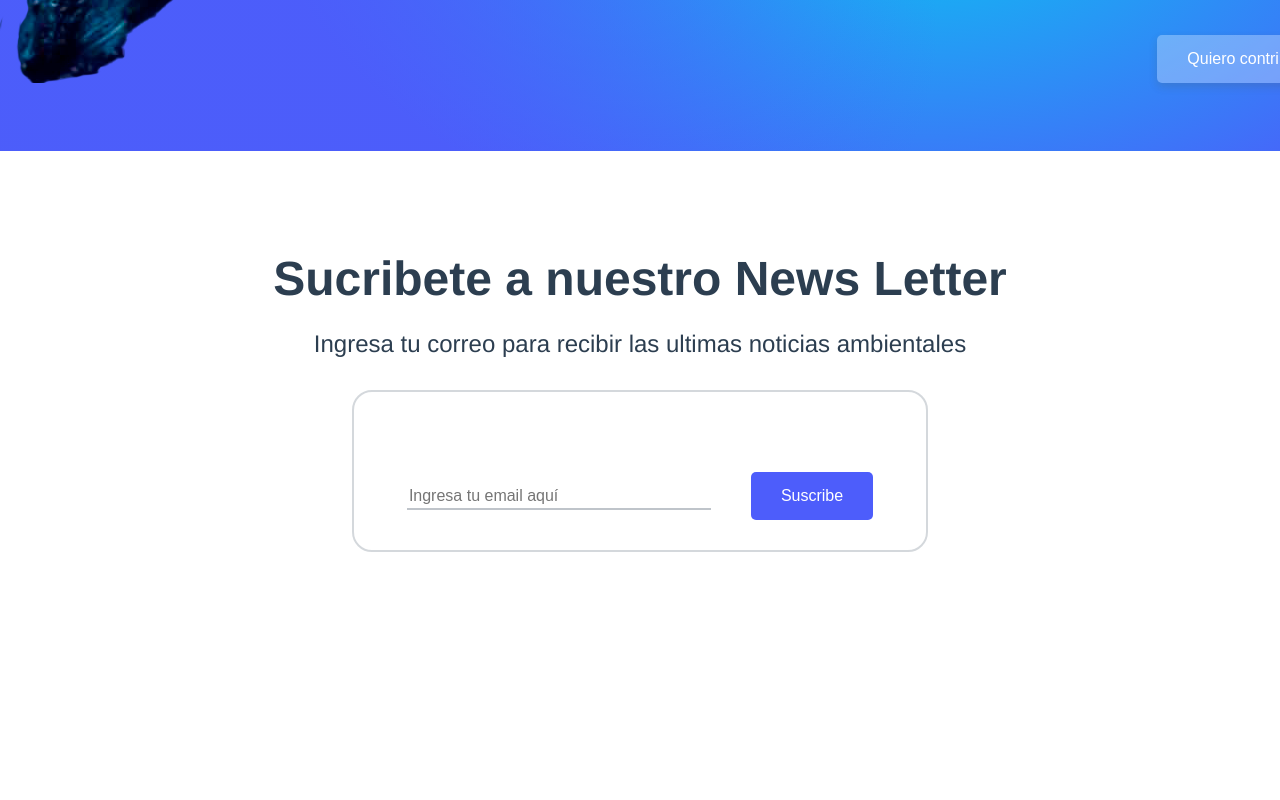
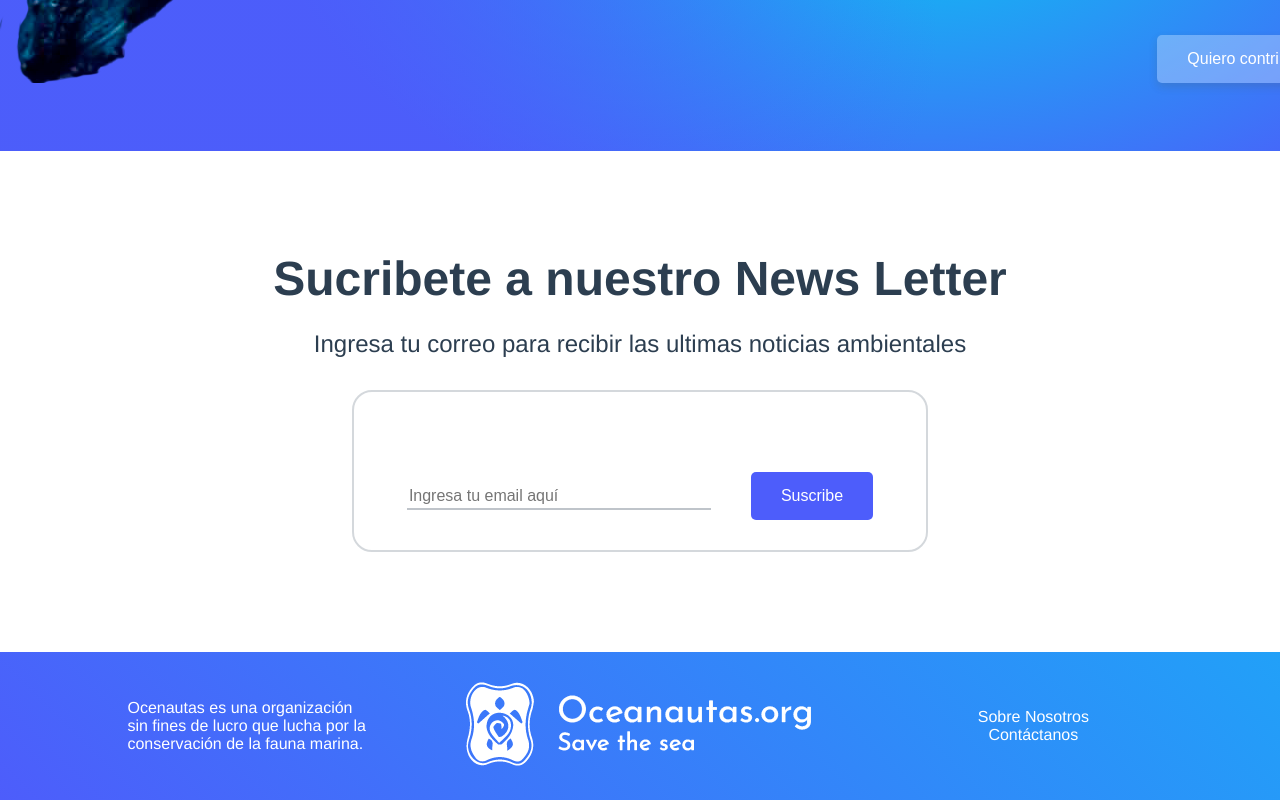
Before and after one commit to JosafatJimenezB/HacktTheOcean-Hackaton, a Vue app in the folder client/: page /#/ in a window 1280 px wide. Shown: the part 2542-3342 px from the top of the page. Before the commit the page ends 3194 px from the top, so only its background shows below. Built offline with nearby package versions, Linux system fonts and the light colour scheme.

Commit message:
add.: añadiendo el footer

```diff
--- /dev/null
+++ b/client/src/components/footerSeccion.vue
@@ -0,0 +1,51 @@
+<template>
+    <div class="container">
+        <div class="info">
+            <p>Ocenautas es una organización<br> sin fines de lucro que lucha por la<br> conservación de la fauna marina.</p>
+        </div>
+        <div class="logo">
+            <a href=""><img src="../assets/logov2.png" alt=""></a>
+        </div>
+        <div class="links">
+            <li><a href="">Sobre Nosotros</a></li>
+            <li><a href="">Contáctanos</a></li>
+        </div>
+    </div>
+</template>
+
+<style scoped>
+    .container{
+        width: 100%;
+        height: auto;
+        padding: 30px 50px;
+        margin: 0;
+        display: grid;
+        grid-template-columns: repeat(3, 1fr);
+        align-items: center;
+        box-sizing: border-box;
+    }
+
+    .info, .logo, .links{
+        width: auto%;
+        display: flex;
+        flex-direction: column;
+        align-items: center;
+        justify-content: center;
+    }
+
+    .info{
+        color: #fff;
+        text-align: start;
+    }
+
+    .links li{
+        list-style: none;
+    }
+
+    .links a{
+        color: #fff;
+        text-align: start;
+        text-decoration: none;
+    }
+
+</style>
--- a/client/src/views/HomeView.vue
+++ b/client/src/views/HomeView.vue
@@ -4,6 +4,7 @@
   <peligro />
   <formulario />
   <letter />
+  <footerSec />
 </template>
 
 <script>
@@ -13,6 +14,7 @@ import landing from '../components/LandingPage.vue'
 import peligro from '../components/peligroExtincion.vue'
 import formulario from '../components/formularioSeccion.vue'
 import letter from '../components/contactoSeccion.vue'
+import footerSec from '../components/footerSeccion.vue'
 
 export default {
   name: 'HomeView',
@@ -21,6 +23,7 @@ export default {
     peligro,
     formulario,
     letter,
+    footerSec,
   }
 }
 </script>
```
